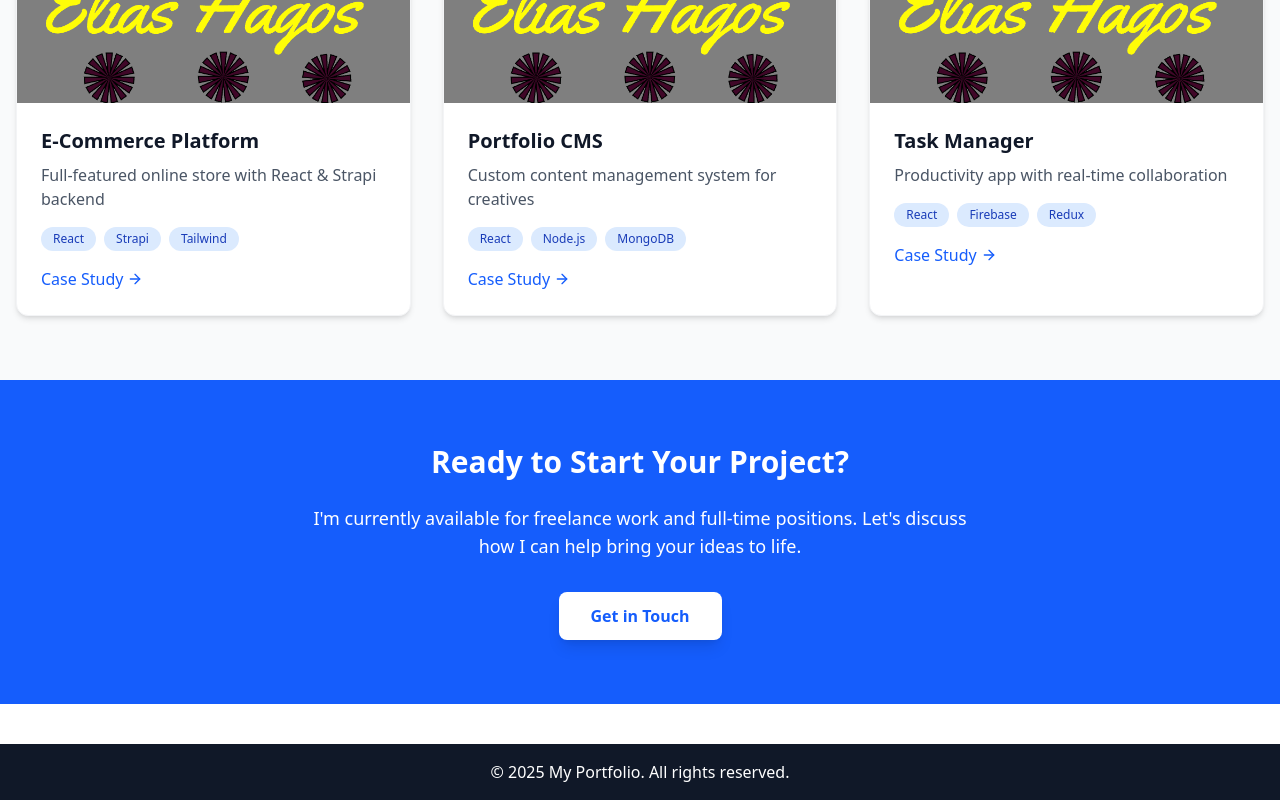
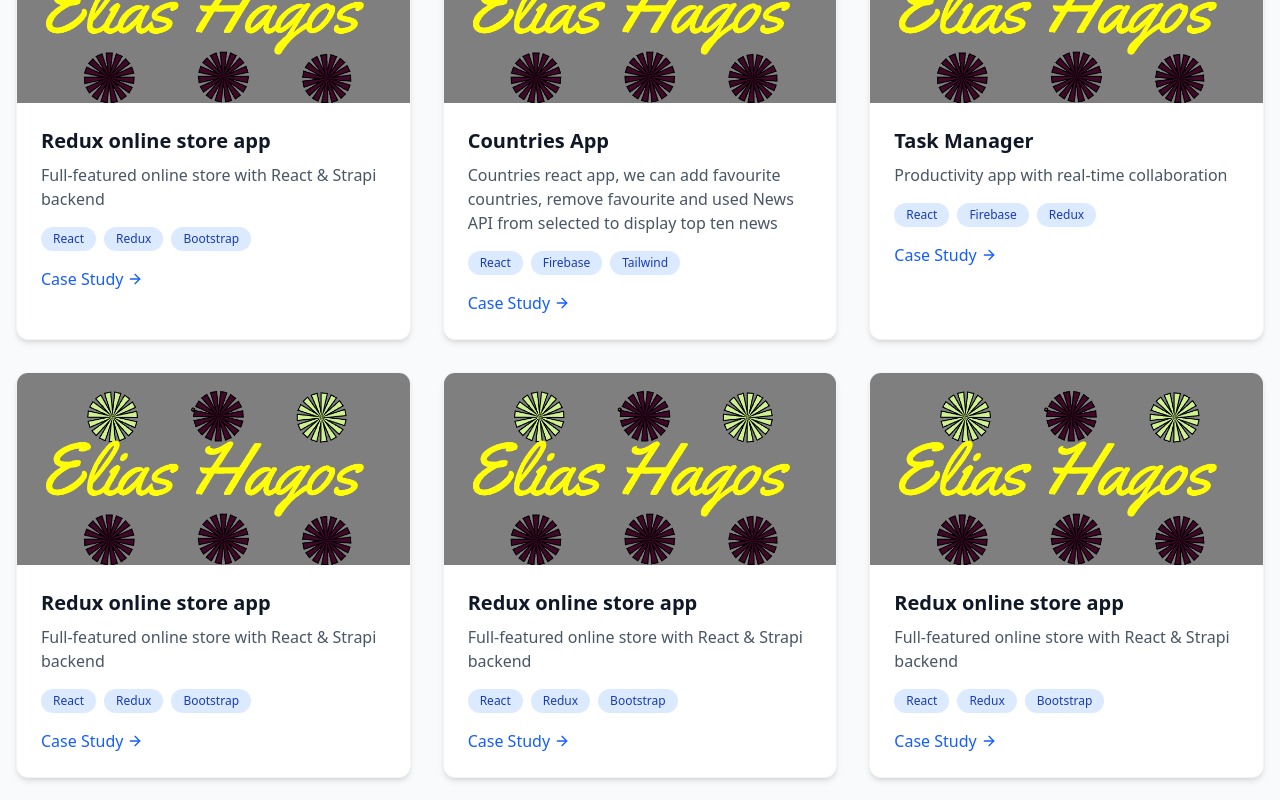
Before and after one commit to eliasnahusenay/portfolio_strapi, a React (Vite) app in the folder frontend/: page / in a window 1280 px wide. Shown: the part 1300-2100 px from the top of the page. Built offline with nearby package versions, Linux system fonts and the light colour scheme.

Commit message:
feat: Add data to component

```diff
--- a/frontend/src/pages/Home.jsx
+++ b/frontend/src/pages/Home.jsx
@@ -22,17 +22,17 @@ const Home = () => {
   const featuredProjects = [
     {
       id: 1,
-      title: "E-Commerce Platform",
+      title: "Redux online store app",
       description: "Full-featured online store with React & Strapi backend",
-      tags: ["React", "Strapi", "Tailwind"],
+      tags: ["React", "Redux", "Bootstrap"],
       image: project1,
-      link: "/projects/1"
+      link: "https://github.com/nahusenayElias/online-store-redux-app"
     },
     {
       id: 2,
-      title: "Portfolio CMS",
-      description: "Custom content management system for creatives",
-      tags: ["React", "Node.js", "MongoDB"],
+      title: "Countries App",
+      description: "Countries react app, we can add favourite countries, remove favourite and used News API from selected to display top ten news",
+      tags: ["React", "Firebase", "Tailwind"],
       image: project2,
       link: "/projects/2"
     },
@@ -43,6 +43,30 @@ const Home = () => {
       tags: ["React", "Firebase", "Redux"],
       image: project3,
       link: "/projects/3"
+    },
+    {
+      id: 4,
+      title: "Redux online store app",
+      description: "Full-featured online store with React & Strapi backend",
+      tags: ["React", "Redux", "Bootstrap"],
+      image: project1,
+      link: "https://github.com/nahusenayElias/online-store-redux-app"
+    },
+    {
+      id: 5,
+      title: "Redux online store app",
+      description: "Full-featured online store with React & Strapi backend",
+      tags: ["React", "Redux", "Bootstrap"],
+      image: project1,
+      link: "https://github.com/nahusenayElias/online-store-redux-app"
+    },
+    {
+      id: 6,
+      title: "Redux online store app",
+      description: "Full-featured online store with React & Strapi backend",
+      tags: ["React", "Redux", "Bootstrap"],
+      image: project1,
+      link: "https://github.com/nahusenayElias/online-store-redux-app"
     }
   ];
 
```
